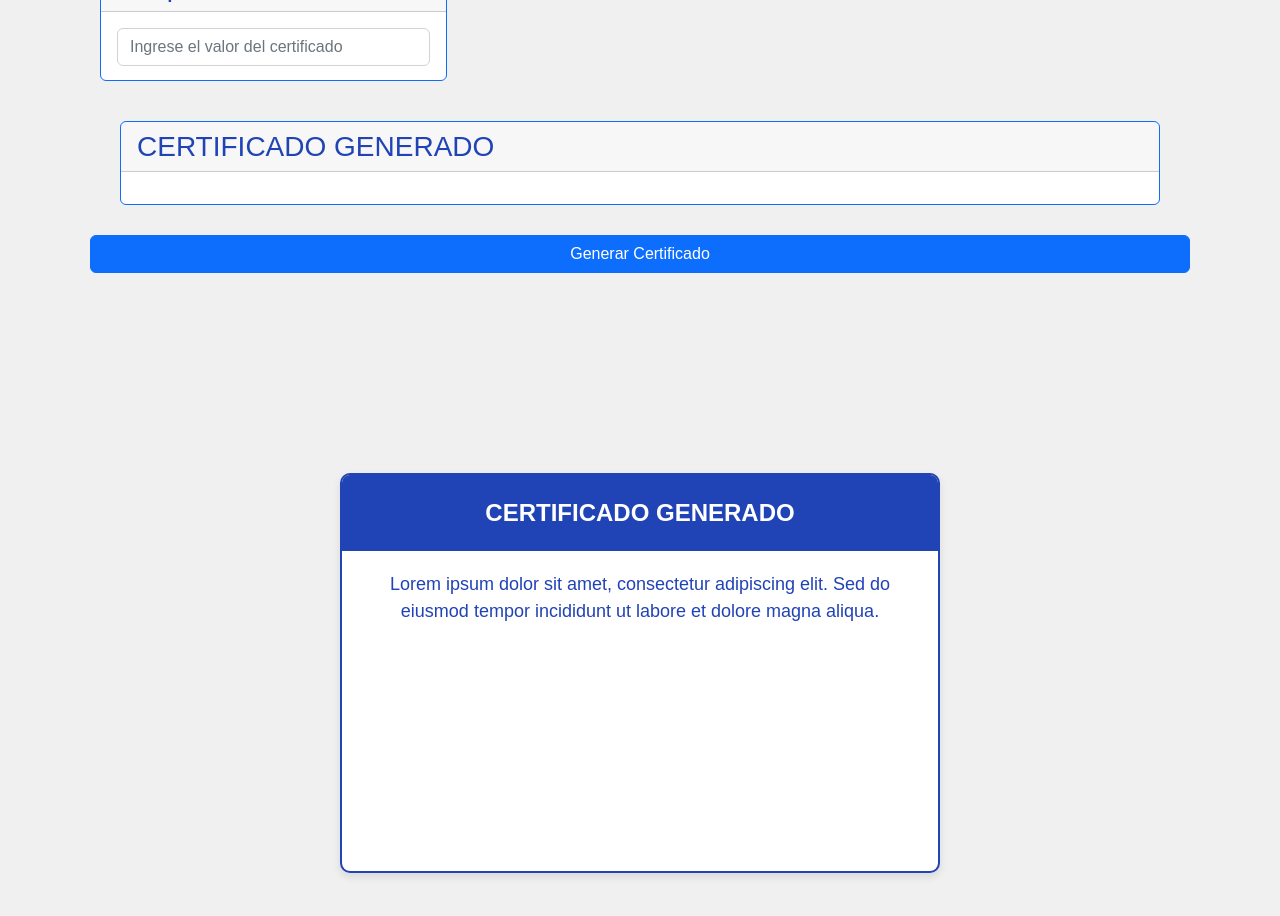
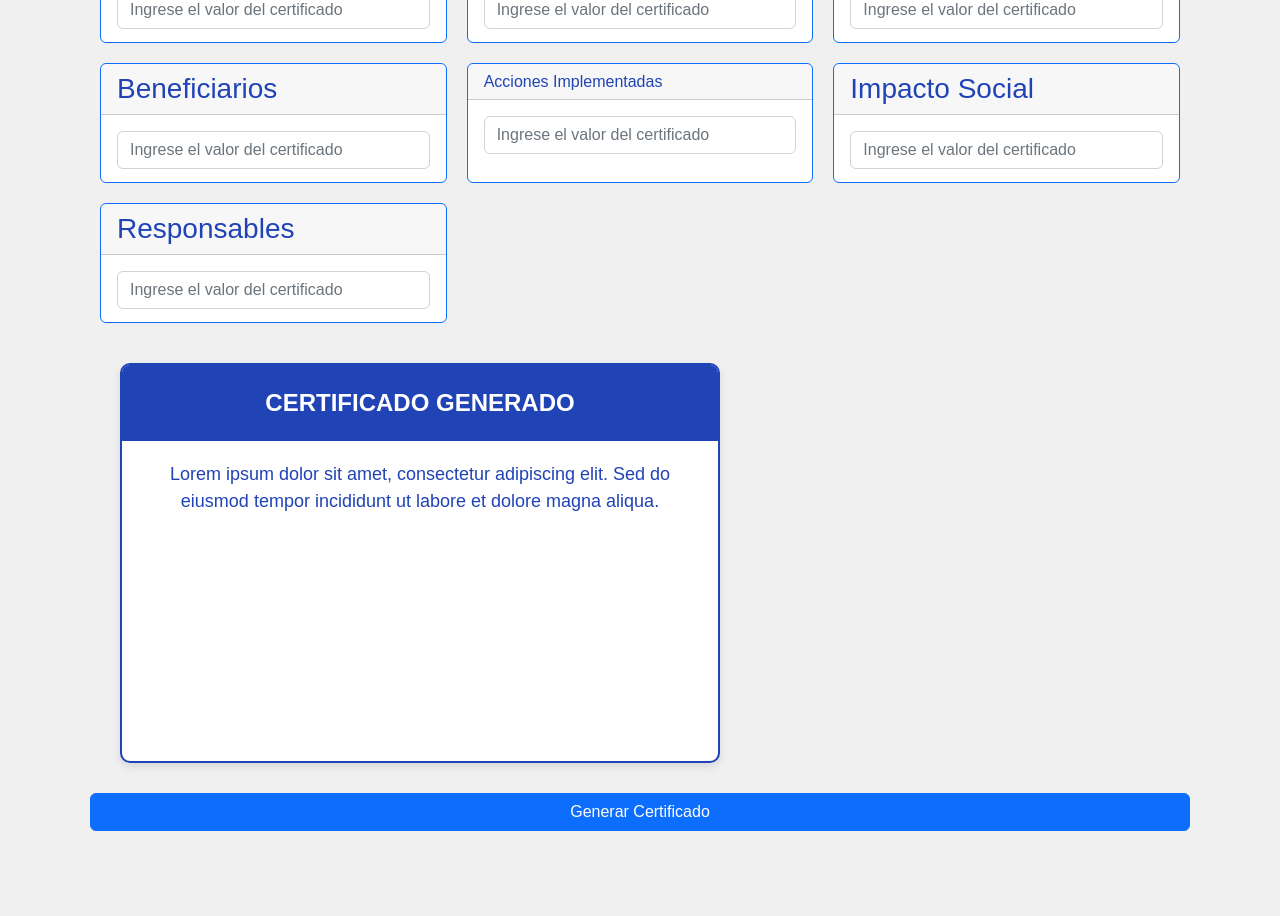
Before and after one commit to rodoqui17/asg, a React (Create React App) app: page /nuevoactivo in a window 1280 px wide. Shown: the part 280-1196 px from the top of the page. After the commit the page ends 1131 px from the top, so only its background shows below. Built offline with nearby package versions, Linux system fonts and the light colour scheme.

Commit message:
actualiza certificado

```diff
--- a/src/aplicacion/carga_activo.js
+++ b/src/aplicacion/carga_activo.js
@@ -352,7 +352,7 @@ function CreaActivo() {
               </Col>
               <Col xs={12} md={12} s={{ order: 1 }} style={{ padding: "30px" }}>
                 {" "}
-                <Card
+                {/* <Card
                   border="primary"
                   style={{ width: "auto", height: "auto" }}
                 >
@@ -362,7 +362,15 @@ function CreaActivo() {
                   <Card.Body>
                     <Card.Text style={{ color: "#2043b6" }}>{message}</Card.Text>
                   </Card.Body>
-                </Card>
+                </Card> */}
+
+                  <div class="certificado">
+                    <div class="header">CERTIFICADO GENERADO</div>
+                    <div class="body">
+                      <div class="message">Lorem ipsum dolor sit amet, consectetur adipiscing elit. Sed do eiusmod tempor incididunt ut labore et dolore magna aliqua.</div>
+                    </div>
+                  </div>
+
               </Col>
               <Button variant="primary" onClick={send}>
                 Generar Certificado
@@ -370,14 +378,7 @@ function CreaActivo() {
             </Row>
           </Container>
 
-          <body>
-            <div class="certificado">
-              <div class="header">CERTIFICADO GENERADO</div>
-              <div class="body">
-                <div class="message">Lorem ipsum dolor sit amet, consectetur adipiscing elit. Sed do eiusmod tempor incididunt ut labore et dolore magna aliqua.</div>
-              </div>
-            </div>
-          </body>
+
         </section>
       </Container>
     </div>
```
